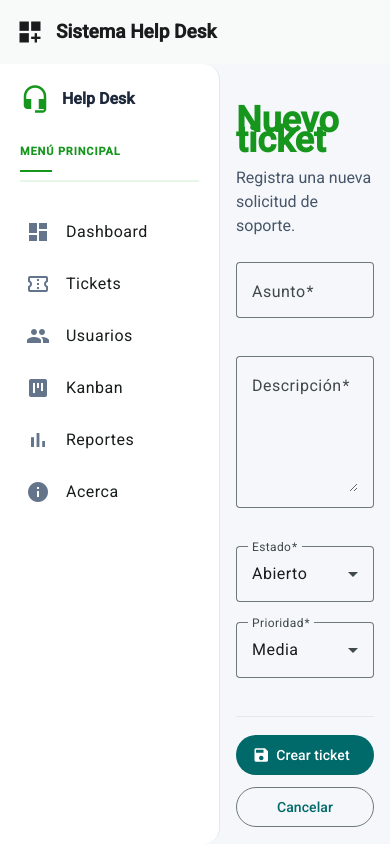
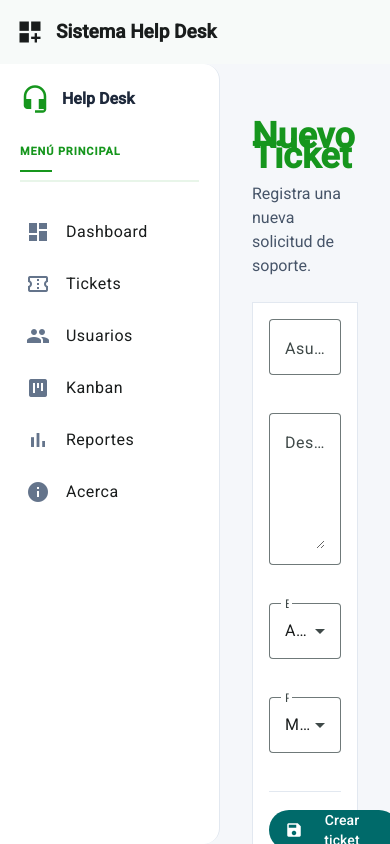
Before and after one commit to Jose-Alarcon-A/Help-Desk, an Angular app: page /tickets/nuevo in a window 390 px wide. Built offline with nearby package versions, Linux system fonts and the light colour scheme.

Commit message:
upgrade visual

```diff
--- a/src/app/app.html
+++ b/src/app/app.html
@@ -13,10 +13,6 @@
 <mat-sidenav-container class="layout">
 
   <mat-sidenav mode="side" opened class="sidebar">
-
-    <!-- ===================================================
-         CABECERA DEL SIDEBAR
-         =================================================== -->
 
     <div class="sidebar-header">
 
@@ -93,7 +89,7 @@
             routerLinkActive="activo"
           >
             <span matListItemTitle>
-              Listado de tickets
+              Listado de Tickets
             </span>
           </a>
 
--- a/src/app/pages/ticket-form/ticket-form.css
+++ b/src/app/pages/ticket-form/ticket-form.css
@@ -2,10 +2,10 @@
    CONTENEDOR DE LA PÁGINA
    ========================================================= */
 
-.ticket-form {
+.ticket-form-page {
   padding: 24px;
+  box-sizing: border-box;
 }
-
 
 /* =========================================================
    ENCABEZADO
@@ -15,58 +15,60 @@
   margin-bottom: 24px;
 }
 
-
 /* =========================================================
-   CONTENEDOR DEL FORMULARIO
+   FORMULARIO
    ========================================================= */
 
-.formulario-contenedor {
+.formulario {
   width: 100%;
   max-width: 900px;
+
+  display: flex;
+  flex-direction: column;
+  gap: 18px;
 
   padding: 24px;
 
   box-sizing: border-box;
 
   background: #ffffff;
-
   border: 1px solid #e2e8f0;
 }
 
+/* =========================================================
+   CAMPOS DEL FORMULARIO
+   ========================================================= */
+
+.formulario mat-form-field {
+  width: 100%;
+}
 
 /* =========================================================
-   FORMULARIO
+   ESTADO Y PRIORIDAD
    ========================================================= */
 
-form {
-  display: flex;
-  flex-direction: column;
+.fila {
+  display: grid;
+  grid-template-columns: repeat(2, minmax(0, 1fr));
 
   gap: 18px;
 }
 
-
 /* =========================================================
-   CAMPOS
+   MENSAJE DE ERROR
    ========================================================= */
 
-mat-form-field {
-  width: 100%;
+.error-guardado {
+  padding: 12px 16px;
+
+  border-left: 4px solid #dc2626;
+
+  background: #fef2f2;
+  color: #b91c1c;
+
+  font-size: 14px;
+  line-height: 1.5;
 }
-
-
-/* =========================================================
-   CAMPOS SECUNDARIOS
-   ========================================================= */
-
-.campos-secundarios {
-  display: grid;
-
-  grid-template-columns: repeat(2, 1fr);
-
-  gap: 18px;
-}
-
 
 /* =========================================================
    ACCIONES
@@ -74,7 +76,6 @@ mat-form-field {
 
 .acciones {
   display: flex;
-
   justify-content: flex-end;
   align-items: center;
 
@@ -85,15 +86,13 @@ mat-form-field {
   border-top: 1px solid #e2e8f0;
 }
 
-
 /* =========================================================
    BOTONES
    ========================================================= */
 
 .acciones button {
-  min-width: 110px;
+  min-width: 130px;
 }
-
 
 /* =========================================================
    ICONO DEL BOTÓN
@@ -103,34 +102,28 @@ mat-form-field {
   margin-right: 6px;
 }
 
-
 /* =========================================================
    RESPONSIVE
    ========================================================= */
 
 @media (max-width: 600px) {
 
-  .ticket-form {
+  .ticket-form-page {
     padding: 16px;
   }
 
-
-  .formulario-contenedor {
+  .formulario {
     padding: 16px;
   }
 
-
-  .campos-secundarios {
-    grid-template-columns: 1fr;
+  .fila {
+    grid-template-columns: minmax(0, 1fr);
   }
-
 
   .acciones {
     flex-direction: column-reverse;
-
     align-items: stretch;
   }
-
 
   .acciones button {
     width: 100%;
--- a/src/app/pages/ticket-form/ticket-form.html
+++ b/src/app/pages/ticket-form/ticket-form.html
@@ -1,11 +1,9 @@
 <section class="ticket-form-page">
 
   <div class="encabezado">
-    <h1>Nuevo ticket</h1>
+    <h1>Nuevo Ticket</h1>
     <p>Registra una nueva solicitud de soporte.</p>
   </div>
-
-
 
   <form
     class="formulario"
```
